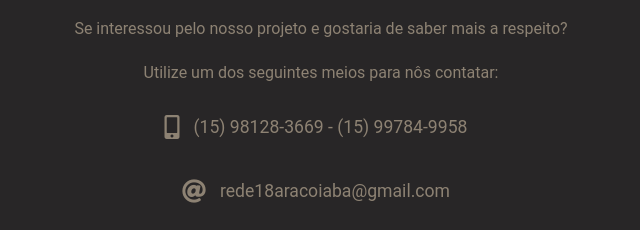
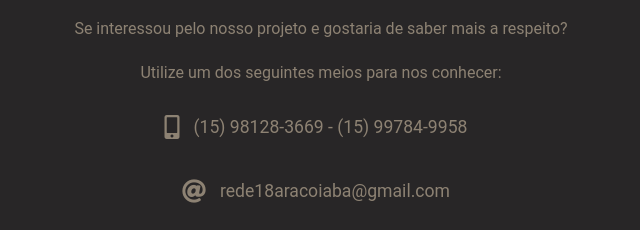
Before and after one commit to renovaaracoiaba/renovaaracoiaba, a plain HTML site: page index.html in a window 1280 px wide. Shown: the part 4293-4523 px from the top of the page, 319-959 px from the left. Drawn offline with nearby package versions, Linux system fonts and the light colour scheme.

Commit message:
Update index.html

```diff
--- a/index.html
+++ b/index.html
@@ -189,7 +189,7 @@
           <div class="container">
                <h2>Contatos</h2>
                <p>Se interessou pelo nosso projeto e gostaria de saber mais a respeito?</p>
-               <p>Utilize um dos seguintes meios para nôs contatar:</p>
+               <p>Utilize um dos seguintes meios para nos conhecer:</p>
 
                <p>
                     <i class="fas fa-mobile-alt align-middle"></i>
```
